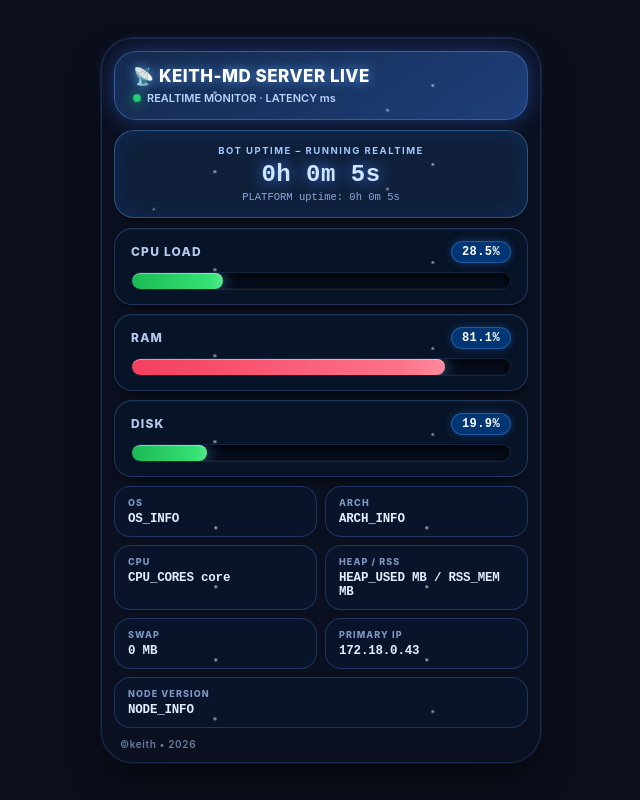
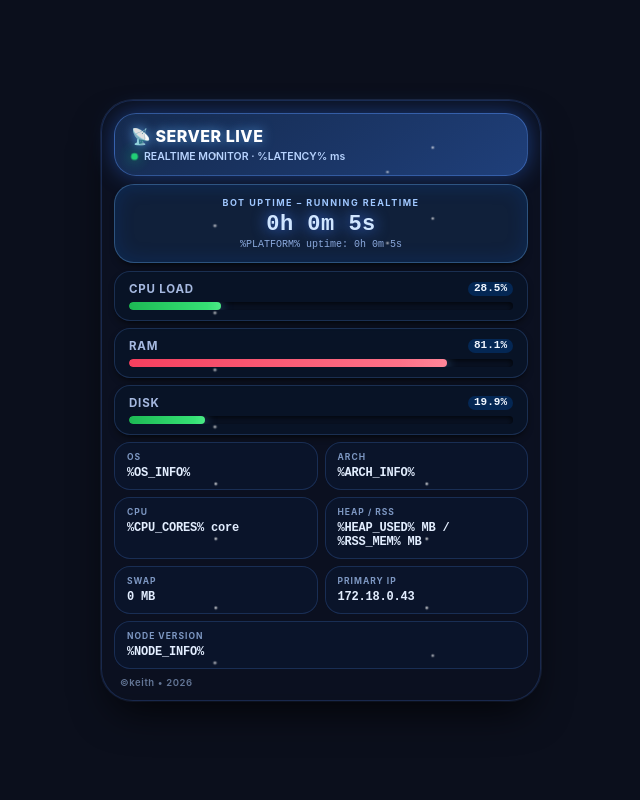
Before and after one commit to kkeizzahB/RAW, a website: page Cmds/games/botstats.html in a window 1280 px wide. Shown: the whole page, without its empty margins (319-959 px from the left). Drawn offline with Linux system fonts and the light colour scheme.

Commit message:
Update botstats.html

```diff
--- a/Cmds/games/botstats.html
+++ b/Cmds/games/botstats.html
@@ -3,7 +3,7 @@
 <head>
     <meta charset="UTF-8">
     <meta name="viewport" content="width=device-width, initial-scale=1.0">
-    <title>KEITH-MD Server Live · Realtime🗿 Monitor</title>
+    <title>Server Live · Realtime Monitor</title>
     <style>
         * {
             margin: 0;
@@ -12,7 +12,7 @@
         }
 
         body {
-            background: #0b0f1c;
+            background: #0b0f1c; /* deep space base */
             display: flex;
             justify-content: center;
             align-items: center;
@@ -33,7 +33,7 @@
             border: 1px solid rgba(80, 140, 255, 0.2);
         }
 
-        /* ✦ galaxy starfield overlay */
+        /* ✦ galaxy starfield overlay (subtle, elegant) */
         .galaxy-bg {
             position: relative;
             overflow: hidden;
@@ -86,8 +86,8 @@
         .head {
             background: linear-gradient(145deg, #152a4e, #1f3f7a);
             border-radius: 22px;
-            padding: 14px 18px;
-            margin-bottom: 10px;
+            padding: 12px 16px;
+            margin-bottom: 8px;
             border: 1px solid rgba(90, 150, 255, 0.4);
             box-shadow: 0 0 22px rgba(50, 120, 255, 0.4);
             position: relative;
@@ -98,7 +98,7 @@
             display: flex;
             align-items: center;
             gap: 8px;
-            font-size: 17px;
+            font-size: 16px;
             font-weight: 800;
             letter-spacing: 0.5px;
             color: #ffffff;
@@ -111,17 +111,17 @@
             display: flex;
             align-items: center;
             gap: 6px;
-            font-size: 11px;
+            font-size: 10.5px;
             font-weight: 600;
             color: #b8d4ff;
-            margin-top: 5px;
+            margin-top: 4px;
             position: relative;
             z-index: 3;
         }
 
         .head .dot {
-            width: 8px;
-            height: 8px;
+            width: 7px;
+            height: 7px;
             border-radius: 50%;
             background: #24e07a;
             box-shadow: 0 0 14px #24e07a;
@@ -133,21 +133,21 @@
             50% { opacity: 0.35; transform: scale(0.9); }
         }
 
-        /* ── Uptime card ── */
+        /* ── uptime card ── */
         .up {
             background: rgba(20, 40, 70, 0.7);
             border: 1px solid rgba(100, 180, 255, 0.35);
             border-radius: 20px;
-            padding: 14px 12px;
+            padding: 12px 10px;
             text-align: center;
-            margin-bottom: 10px;
+            margin-bottom: 8px;
             box-shadow: inset 0 0 20px rgba(0, 80, 200, 0.2), 0 6px 10px -6px black;
             position: relative;
             z-index: 2;
         }
 
         .up .l {
-            font-size: 9.5px;
+            font-size: 9px;
             font-weight: 700;
             color: #a0c8ff;
             letter-spacing: 1.5px;
@@ -157,11 +157,11 @@
         }
 
         .up .v {
-            font-size: 24px;
+            font-size: 22px;
             font-weight: 800;
             color: #d0e6ff;
             font-variant-numeric: tabular-nums;
-            margin: 5px 0 3px;
+            margin: 4px 0 2px;
             letter-spacing: 0.5px;
             text-shadow: 0 0 15px #3f7eff;
             position: relative;
@@ -169,22 +169,22 @@
         }
 
         .up .s {
-            font-size: 10.5px;
+            font-size: 10px;
             color: #8aa9dd;
             font-family: 'SF Mono', 'JetBrains Mono', 'Fira Code', monospace;
             position: relative;
             z-index: 3;
         }
 
-        /* ── Metric bars (THICK) ── */
+        /* ── metric bars ── */
         .bar {
-            background: rgba(8, 20, 40, 0.85);
-            border: 1px solid rgba(100, 160, 255, 0.25);
-            border-radius: 18px;
-            padding: 12px 16px 14px;
-            margin-bottom: 9px;
+            background: rgba(8, 20, 40, 0.8);
+            border: 1px solid rgba(100, 160, 255, 0.2);
+            border-radius: 16px;
+            padding: 10px 14px;
+            margin-bottom: 7px;
             backdrop-filter: blur(2px);
-            box-shadow: 0 6px 12px -6px black, inset 0 1px 0 rgba(255, 255, 255, 0.04);
+            box-shadow: 0 4px 8px -4px black;
             position: relative;
             z-index: 2;
         }
@@ -192,57 +192,49 @@
         .bar .r {
             display: flex;
             justify-content: space-between;
-            align-items: center;
-            font-size: 12.5px;
-            margin-bottom: 9px;
+            font-size: 11.5px;
+            margin-bottom: 6px;
             position: relative;
             z-index: 3;
         }
 
         .bar .r .n {
-            font-weight: 800;
-            color: #b6c8ec;
-            letter-spacing: 1.2px;
-            font-size: 12px;
+            font-weight: 700;
+            color: #a6b9e0;
+            letter-spacing: 0.8px;
         }
 
         .bar .r .p {
             font-weight: 800;
-            color: #ffffff;
+            color: #f0f6ff;
             font-variant-numeric: tabular-nums;
-            background: rgba(0, 70, 150, 0.7);
-            padding: 3px 10px;
+            background: rgba(0, 60, 130, 0.5);
+            padding: 0 6px;
             border-radius: 40px;
-            font-size: 12px;
-            letter-spacing: 0.4px;
-            border: 1px solid rgba(100, 180, 255, 0.3);
-            box-shadow: 0 0 10px rgba(50, 130, 255, 0.3);
+            font-size: 11px;
         }
 
-        /* ── THICK progress track ── */
         .bar .pg {
-            height: 18px;
-            background: #060d1c;
-            border-radius: 14px;
+            height: 8px;
+            background: #0a1428;
+            border-radius: 20px;
             overflow: hidden;
             position: relative;
             z-index: 3;
-            box-shadow: inset 0 3px 8px rgba(0, 0, 0, 0.9), inset 0 -1px 0 rgba(255, 255, 255, 0.05);
-            border: 1px solid rgba(80, 130, 220, 0.2);
+            box-shadow: inset 0 2px 6px rgba(0, 0, 0, 0.8);
         }
 
-        /* ── THICK fill ── */
         .bar .pg .f {
             height: 100%;
-            border-radius: 14px;
+            border-radius: 20px;
             width: 0%;
             transition: width 0.7s cubic-bezier(0.2, 0.9, 0.3, 1.1), background 0.5s ease;
             position: relative;
             overflow: hidden;
-            box-shadow: 0 0 16px rgba(100, 180, 255, 0.6), inset 0 1px 0 rgba(255, 255, 255, 0.4);
+            box-shadow: 0 0 12px rgba(100, 180, 255, 0.5);
         }
 
-        /* vibrant palette */
+        /* ── new vibrant palette ── */
         .level-green {
             background: linear-gradient(90deg, #1db954, #3ae87a);
         }
@@ -260,7 +252,7 @@
             left: -100%;
             width: 100%;
             height: 100%;
-            background: linear-gradient(90deg, transparent, rgba(255, 255, 255, 0.4), transparent);
+            background: linear-gradient(90deg, transparent, rgba(255, 255, 255, 0.3), transparent);
             animation: shimmer 3s infinite;
         }
 
@@ -269,45 +261,44 @@
             100% { left: 100%; }
         }
 
-        /* ── Info grid ── */
+        /* ── info grid ── */
         .g2 {
             display: grid;
             grid-template-columns: 1fr 1fr;
-            gap: 8px;
-            margin-bottom: 8px;
+            gap: 7px;
+            margin-bottom: 7px;
             position: relative;
             z-index: 2;
         }
 
         .box {
-            background: rgba(10, 22, 45, 0.85);
-            border: 1px solid rgba(90, 150, 255, 0.25);
+            background: rgba(10, 22, 45, 0.8);
+            border: 1px solid rgba(90, 150, 255, 0.2);
             border-radius: 16px;
-            padding: 10px 13px;
+            padding: 9px 12px;
             backdrop-filter: blur(2px);
-            transition: border-color 0.2s, box-shadow 0.2s;
+            transition: border-color 0.2s;
             position: relative;
             z-index: 2;
         }
 
         .box:hover {
-            border-color: rgba(120, 200, 255, 0.7);
-            box-shadow: 0 0 18px rgba(60, 140, 255, 0.25);
+            border-color: rgba(120, 200, 255, 0.6);
         }
 
         .box .l {
-            font-size: 9px;
-            font-weight: 800;
+            font-size: 8.5px;
+            font-weight: 700;
             color: #7d97c2;
             margin-bottom: 4px;
-            letter-spacing: 1.1px;
+            letter-spacing: 1px;
             text-transform: uppercase;
             position: relative;
             z-index: 3;
         }
 
         .box .v {
-            font-size: 12.5px;
+            font-size: 12px;
             font-weight: 700;
             color: #e3eeff;
             font-family: 'SF Mono', 'JetBrains Mono', 'Fira Code', monospace;
@@ -321,25 +312,24 @@
             grid-column: 1 / -1;
         }
 
-        /* ── Footer ── */
+        /* ── footer ── */
         .foot {
-            font-size: 10px;
+            font-size: 9.5px;
             font-weight: 600;
             color: #7a90b5;
             text-align: left;
-            margin-top: 10px;
+            margin-top: 8px;
             padding-left: 6px;
             letter-spacing: 0.6px;
-            opacity: 0.85;
-            position: relative;
-            z-index: 2;
+            opacity: 0.8;
         }
 
-        /* monospace for numbers & code */
+        /* better font stack for code and numbers */
         .v, .s, .p, .up .v {
             font-family: 'SF Mono', 'JetBrains Mono', 'Fira Code', 'Cascadia Code', 'Roboto Mono', monospace;
         }
 
+        /* extra polish for uptime fields */
         #botUptime, #sysUptime {
             font-variant-numeric: tabular-nums;
         }
@@ -349,15 +339,15 @@
     <div class="wrapper">
         <!-- Header -->
         <div class="head galaxy-bg">
-            <div class="t1">📡 KEITH-MD SERVER LIVE</div>
-            <div class="t2"><span class="dot"></span> REALTIME MONITOR · LATENCY ms</div>
+            <div class="t1">📡 SERVER LIVE</div>
+            <div class="t2"><span class="dot"></span> REALTIME MONITOR · %LATENCY% ms</div>
         </div>
 
         <!-- Uptime -->
         <div class="up galaxy-bg">
             <div class="l">BOT UPTIME – RUNNING REALTIME</div>
             <div class="v" id="botUptime">0d 0h 0m 0s</div>
-            <div class="s">PLATFORM uptime: <span id="sysUptime">0d 0h 0m 0s</span></div>
+            <div class="s">%PLATFORM% uptime: <span id="sysUptime">0d 0h 0m 0s</span></div>
         </div>
 
         <!-- CPU -->
@@ -380,40 +370,41 @@
 
         <!-- Info grid -->
         <div class="g2">
-            <div class="box galaxy-bg"><div class="l">OS</div><div class="v">OS_INFO</div></div>
-            <div class="box galaxy-bg"><div class="l">ARCH</div><div class="v">ARCH_INFO</div></div>
-            <div class="box galaxy-bg"><div class="l">CPU</div><div class="v">CPU_CORES core</div></div>
-            <div class="box galaxy-bg"><div class="l">HEAP / RSS</div><div class="v">HEAP_USED MB / RSS_MEM MB</div></div>
+            <div class="box galaxy-bg"><div class="l">OS</div><div class="v">%OS_INFO%</div></div>
+            <div class="box galaxy-bg"><div class="l">ARCH</div><div class="v">%ARCH_INFO%</div></div>
+            <div class="box galaxy-bg"><div class="l">CPU</div><div class="v">%CPU_CORES% core</div></div>
+            <div class="box galaxy-bg"><div class="l">HEAP / RSS</div><div class="v">%HEAP_USED% MB / %RSS_MEM% MB</div></div>
             <div class="box galaxy-bg"><div class="l">SWAP</div><div class="v">0 MB</div></div>
             <div class="box galaxy-bg"><div class="l">PRIMARY IP</div><div class="v">172.18.0.43</div></div>
-            <div class="box full galaxy-bg"><div class="l">NODE VERSION</div><div class="v">NODE_INFO</div></div>
+            <div class="box full galaxy-bg"><div class="l">NODE VERSION</div><div class="v">%NODE_INFO%</div></div>
         </div>
 
         <div class="foot">©keith • 2026</div>
     </div>
 
     <script>
-        // --- Uptime variables ---
-        let currentBotSec = Math.floor(parseFloat("BOTUPTIME") || 0);
-        let currentSysSec = Math.floor(parseFloat("SYSTEMUPTIME") || 0);
+        // --- Uptime variables (converted to English format) ---
+        let currentBotSec = Math.floor(parseFloat("%BOTUPTIME%") || 0);
+        let currentSysSec = Math.floor(parseFloat("%SYSTEMUPTIME%") || 0);
 
-        // baseline metrics
+        // baseline metrics (simulated)
         let baseCpu = 20;
         let baseRam = 80;
         let baseDisk = 20;
 
-        // English time format
+        // ---- English time format: days, hours, minutes, seconds ----
         function formatUptime(seconds) {
             const d = Math.floor(seconds / 86400);
             const h = Math.floor((seconds % 86400) / 3600);
             const m = Math.floor((seconds % 3600) / 60);
             const s = Math.floor(seconds % 60);
 
+            // clean English notation: Xd Xh Xm Xs
             if (d > 0) return `${d}d ${h}h ${m}m ${s}s`;
             return `${h}h ${m}m ${s}s`;
         }
 
-        // live uptime counters
+        // ---- live uptime counters ----
         setInterval(() => {
             currentBotSec++;
             currentSysSec++;
@@ -421,7 +412,7 @@
             document.getElementById('sysUptime').innerText = formatUptime(currentSysSec);
         }, 1000);
 
-        // color based on value
+        // ---- bar color based on value ----
         function getColorClass(val) {
             const num = parseFloat(val);
             if (num <= 35.0) return 'level-green';
@@ -429,7 +420,7 @@
             return 'level-red';
         }
 
-        // update bar width, text & color
+        // ---- update bar width, text and color ----
         function applyBarState(elementId, textId, value) {
             const barEl = document.getElementById(elementId);
             const textEl = document.getElementById(textId);
@@ -438,7 +429,7 @@
             barEl.className = 'f ' + getColorClass(value);
         }
 
-        // refresh metrics
+        // ---- refresh metrics with slight random variation ----
         function updateBars() {
             let liveCpu = Math.min(100, Math.max(2, (baseCpu + (Math.random() * 20 - 10)))).toFixed(1);
             let liveRam = Math.min(100, Math.max(5, (baseRam + (Math.random() * 16 - 8)))).toFixed(1);
@@ -449,11 +440,13 @@
             applyBarState('diskBar', 'diskText', liveDisk);
         }
 
-        // initialize
+        // ---- initialize everything on DOM ready ----
         window.addEventListener('DOMContentLoaded', () => {
+            // set initial uptime (English format)
             document.getElementById('botUptime').innerText = formatUptime(currentBotSec);
             document.getElementById('sysUptime').innerText = formatUptime(currentSysSec);
 
+            // initial bar values (no random, just baseline)
             let initCpu = Math.min(100, Math.max(2, baseCpu)).toFixed(1);
             let initRam = Math.min(100, Math.max(5, baseRam)).toFixed(1);
             let initDisk = Math.min(100, Math.max(2, baseDisk)).toFixed(1);
@@ -462,6 +455,7 @@
             applyBarState('ramBar', 'ramText', initRam);
             applyBarState('diskBar', 'diskText', initDisk);
 
+            // start live updates
             setTimeout(updateBars, 120);
             setInterval(updateBars, 2500);
         });
```
